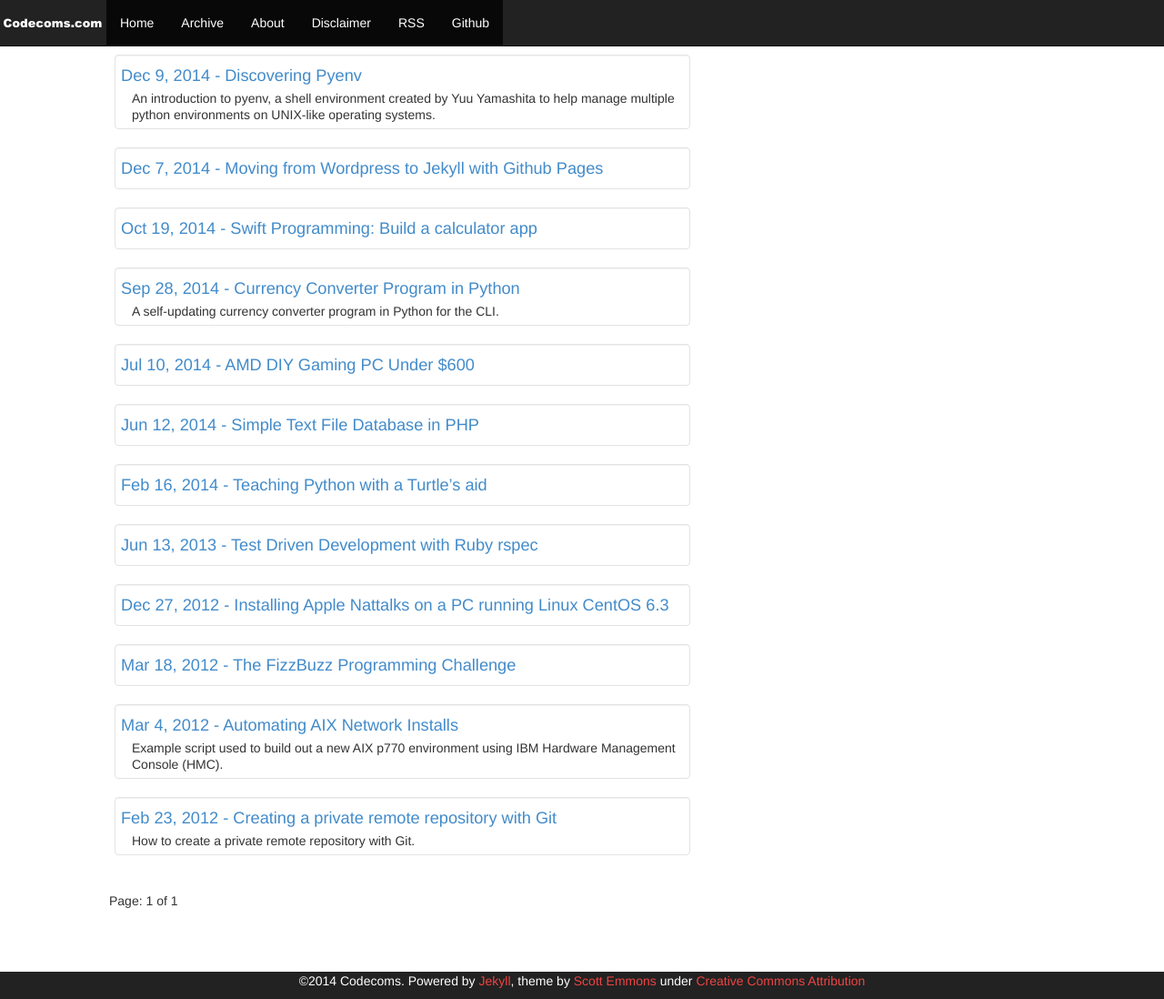
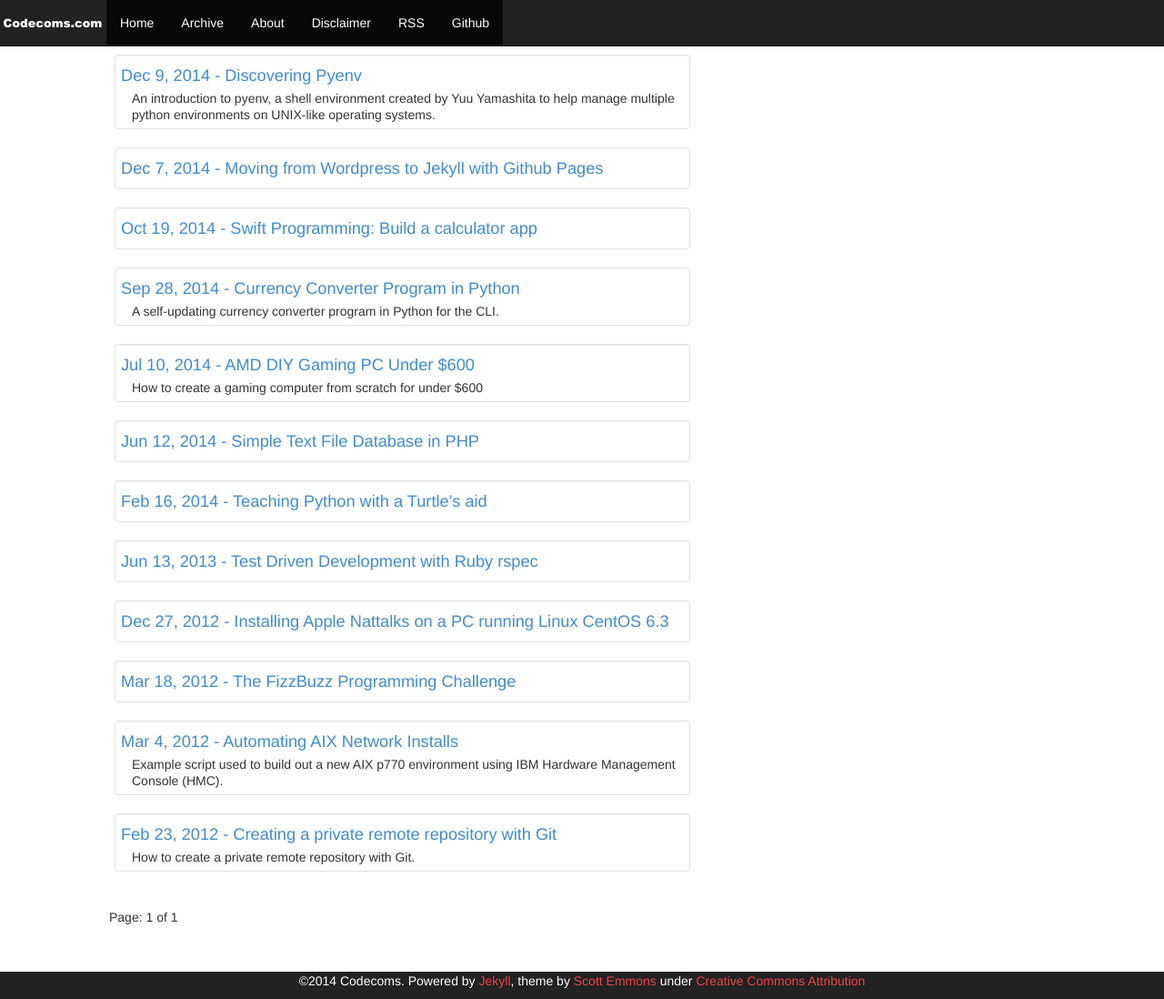
Before and after one commit to codecoms/codecoms.github.io, a Jekyll site: the page built from index.html, in a window 1280 px wide and 1098 px high. Shown: the whole window at 91% size. Built offline with Jekyll 4.4.1, drawn with Linux system fonts in a browser that asks for light colours; Markdown is read by kramdown in place of the engine named in the settings; the list of posts is cut into pages by our own code; comment, search, counter and statistics services are not loaded.

```diff
--- a/_posts/2014-07-10-AMD-DIY-Gaming-PC-Under-$600.md
+++ b/_posts/2014-07-10-AMD-DIY-Gaming-PC-Under-$600.md
@@ -10,7 +10,8 @@ tags:
   - gaming
   - how-to
 categories: how-to
-
+blurb: >
+  How to create a gaming computer from scratch for under $600
 ---
 
 In my spare time I'm a PC Gamer so I need to refresh my gear every 1.5-2 years to stay up to date with the latest games. The whole process can set me back about $1,200-$1,500 every time.<br>
```
